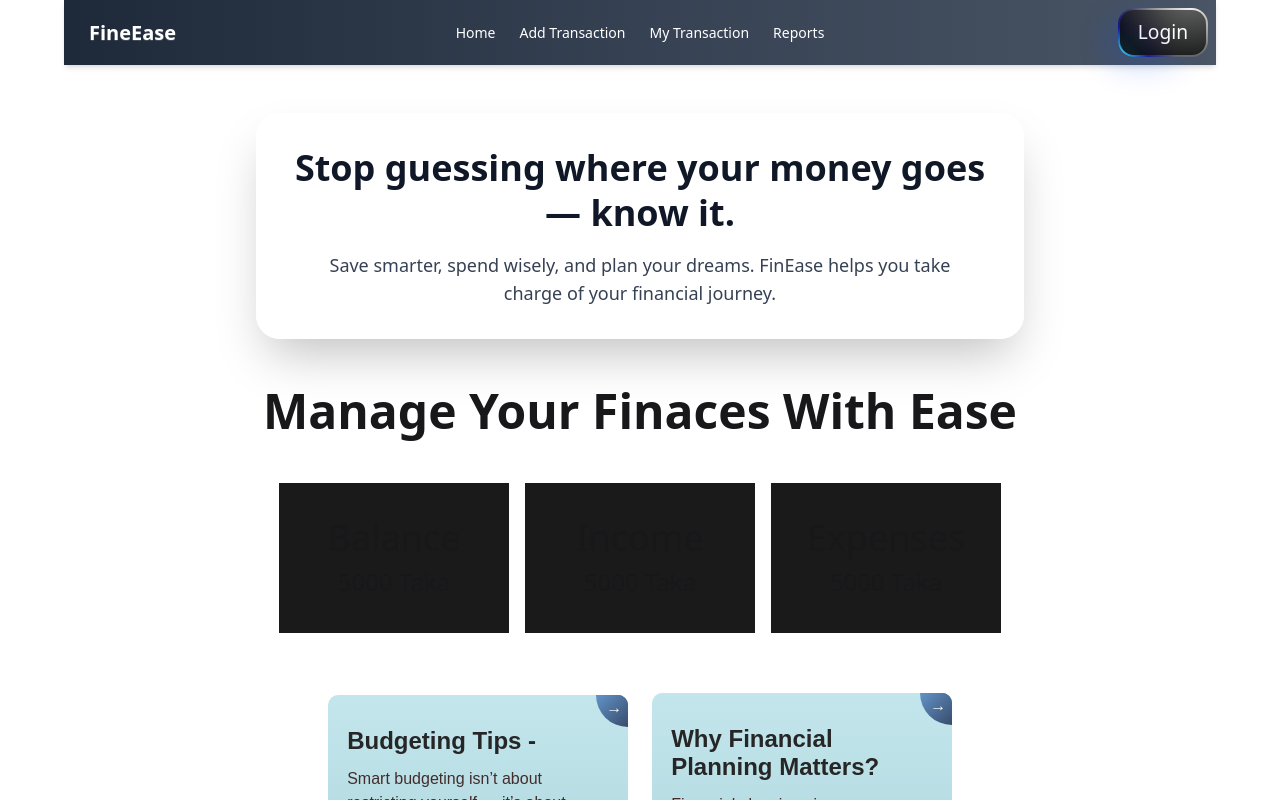
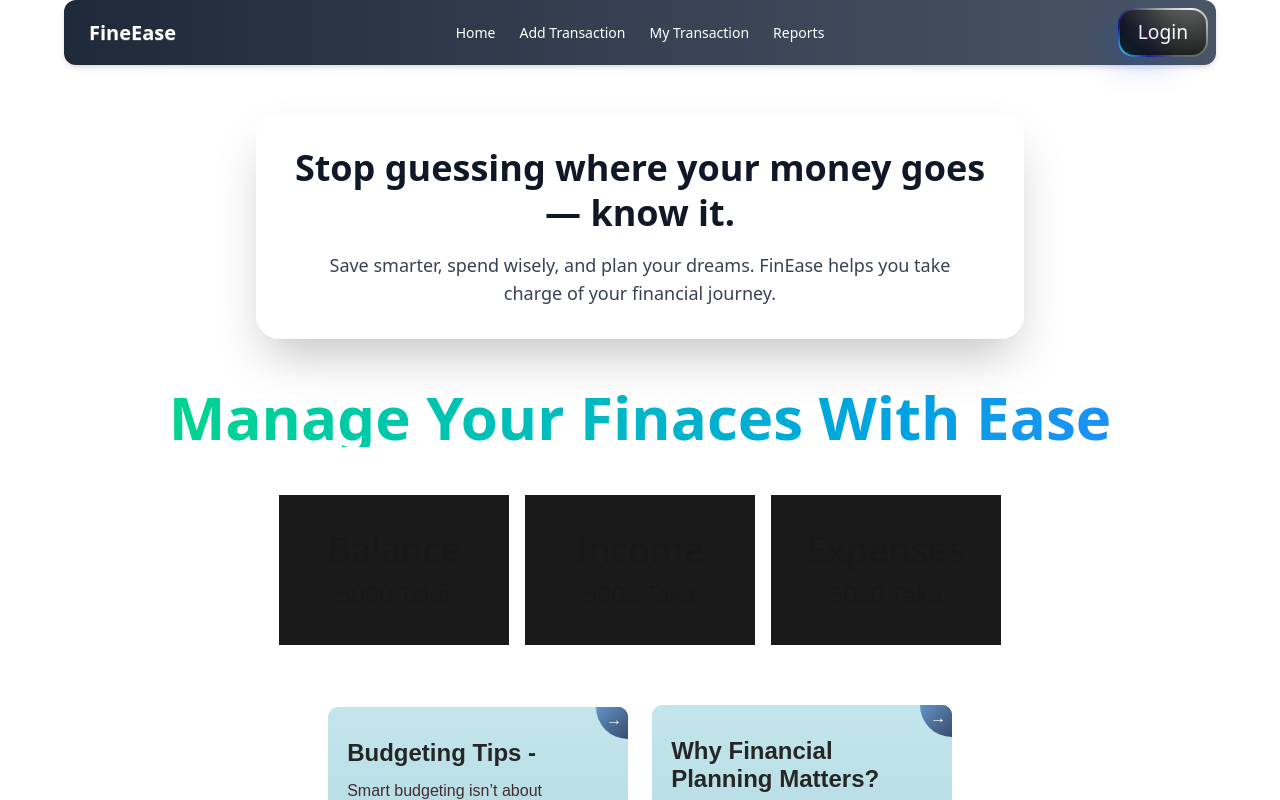
Before and after one commit to Xubaear/Assignment-10-client, a React (Vite) app: page / in a window 1280 px wide. Shown: the top 800 px of the page. Built offline with nearby package versions, Linux system fonts and the light colour scheme.

Commit message:
bring some chnages in banner section

```diff
--- a/src/Components/Banner.jsx
+++ b/src/Components/Banner.jsx
@@ -17,7 +17,7 @@ const Banner = () => {
 </section>
 
 
-        <h2 className="text-5xl font-semibold mt-12 text-center">
+        <h2 className="text-6xl font-semibold my-12 text-center bg-clip-text text-transparent bg-linear-to-r from-green-400 to-blue-500">
             Manage Your Finaces With Ease
         </h2>
 
--- a/src/Components/Navbar.jsx
+++ b/src/Components/Navbar.jsx
@@ -14,7 +14,7 @@ const Navbar = () => {
 
 
     return (
-        <div className="navbar bg-linear-to-r from-gray-800 via-gray-700 to-gray-600 text-white shadow-md max-w-6xl mx-auto">
+        <div className="navbar bg-linear-to-r from-gray-800 via-gray-700 to-gray-600 text-white shadow-md max-w-6xl mx-auto rounded-xl">
   <div className="navbar-start">
     <div className="dropdown">
       <div tabIndex={0} role="button" className="btn btn-ghost lg:hidden">
```
